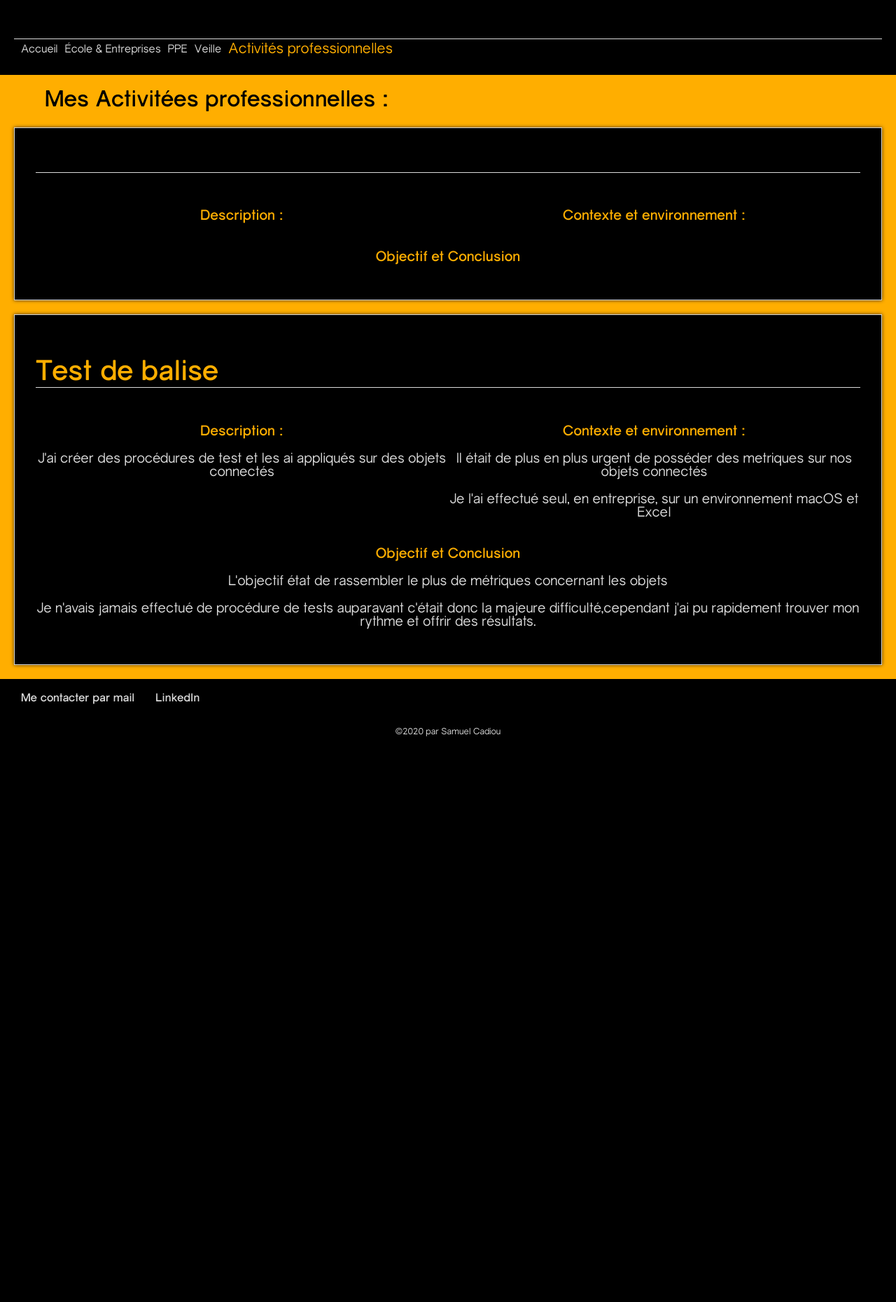
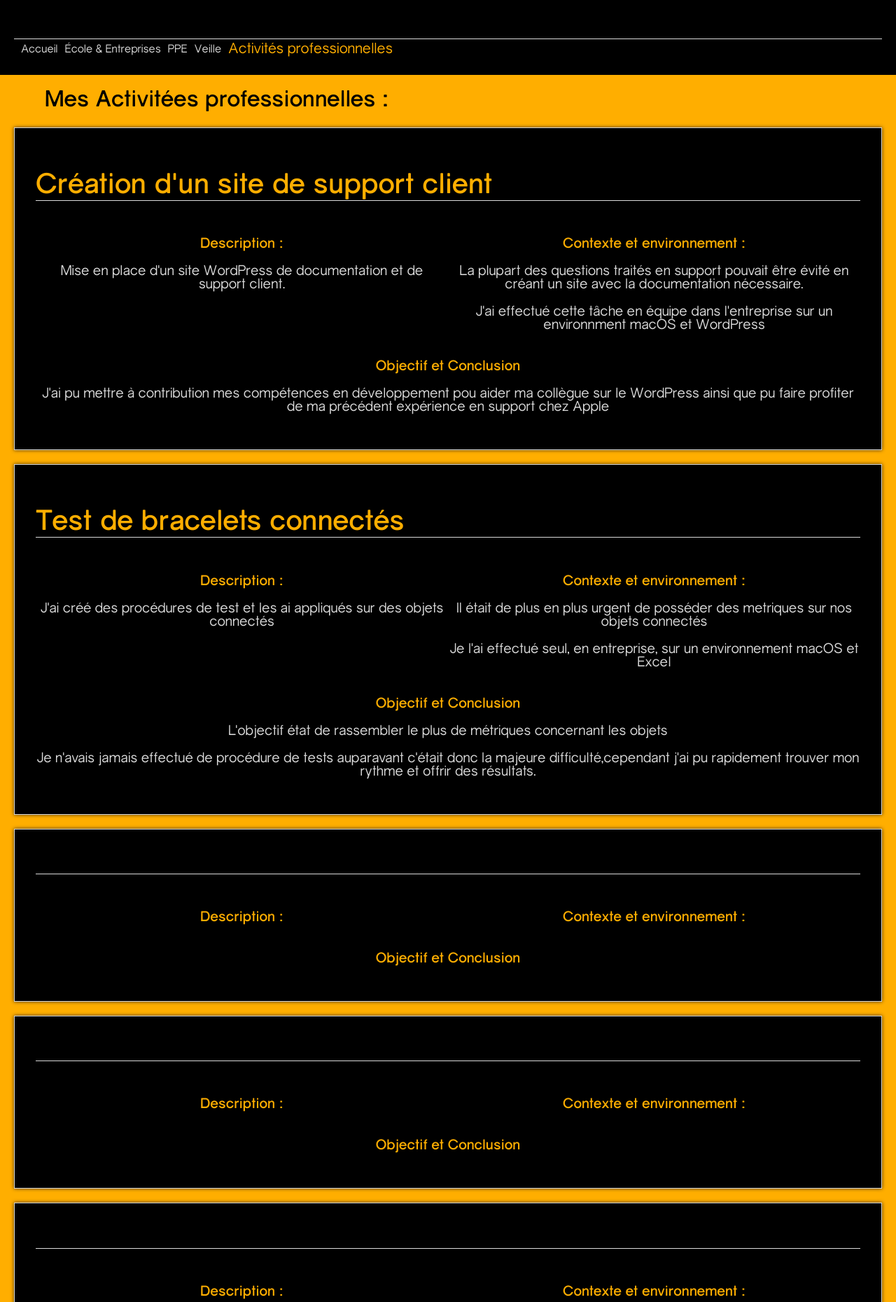
Before and after one commit to SamCadRED/portfolio, a PHP site: page /pages/activitees.php in a window 1280 px wide. Shown: the part 81-1941 px from the top of the page at 70% size. Before the commit the page ends 1133 px from the top, so only its background shows below. Run offline with PHP 8.4, Linux system fonts and the light colour scheme.

Commit message:
ajout d'activités pro

```diff
--- a/pages/activitees.php
+++ b/pages/activitees.php
@@ -37,6 +37,30 @@
 
         <div class="activite1">
         <?php
+                $titre = "Création d'un site de support client";
+                $desc = "Mise en place d'un site WordPress de documentation et de support client.";
+                $contexte = "La plupart des questions traités en support pouvait être évité en créant un site avec la documentation nécessaire.";
+                $env = "J'ai effectué cette tâche en équipe dans l'entreprise sur un environnment macOS et WordPress";
+                $objectif = "";
+                $conclusion = "J'ai pu mettre à contribution mes compétences en développement pou aider ma collègue sur le WordPress ainsi que pu faire profiter de ma précédent expérience en support chez Apple";
+                echo display_activites($titre, $desc, $contexte, $env, $objectif, $conclusion);
+            ?>
+        </div>
+
+        <div class="activite2">
+            <?php
+                $titre = "Test de bracelets connectés";
+                $desc = "J'ai créé des procédures de test et les ai appliqués sur des objets connectés";
+                $contexte = "Il était de plus en plus urgent de posséder des metriques sur nos objets connectés";
+                $env = "Je l'ai effectué seul, en entreprise, sur un environnement macOS et Excel";
+                $objectif = "L'objectif état de rassembler le plus de métriques concernant les objets";
+                $conclusion = "Je n'avais jamais effectué de procédure de tests auparavant c'était donc la majeure difficulté,cependant j'ai pu rapidement trouver mon rythme et offrir des résultats.";
+                echo display_activites($titre, $desc, $contexte, $env, $objectif, $conclusion);
+            ?>
+        </div>
+
+        <div class="activite3">
+            <?php
                 $titre = "";
                 $desc = "";
                 $contexte = "";
@@ -47,19 +71,65 @@
             ?>
         </div>
 
-        <div class="activitee1">
+        <div class="activite4">
             <?php
-                $titre = "Test de balise";
-                $desc = "J'ai créer des procédures de test et les ai appliqués sur des objets connectés";
-                $contexte = "Il était de plus en plus urgent de posséder des metriques sur nos objets connectés";
-                $env = "Je l'ai effectué seul, en entreprise, sur un environnement macOS et Excel";
-                $objectif = "L'objectif état de rassembler le plus de métriques concernant les objets";
-                $conclusion = "Je n'avais jamais effectué de procédure de tests auparavant c'était donc la majeure difficulté,cependant j'ai pu rapidement trouver mon rythme et offrir des résultats.";
+                $titre = "";
+                $desc = "";
+                $contexte = "";
+                $env = "";
+                $objectif = "";
+                $conclusion = "";
                 echo display_activites($titre, $desc, $contexte, $env, $objectif, $conclusion);
             ?>
         </div>
 
+        <div class="activite5">
+            <?php
+                $titre = "";
+                $desc = "";
+                $contexte = "";
+                $env = "";
+                $objectif = "";
+                $conclusion = "";
+                echo display_activites($titre, $desc, $contexte, $env, $objectif, $conclusion);
+            ?>
+        </div>
 
+        <div class="activite6">
+            <?php
+                $titre = "";
+                $desc = "";
+                $contexte = "";
+                $env = "";
+                $objectif = "";
+                $conclusion = "";
+                echo display_activites($titre, $desc, $contexte, $env, $objectif, $conclusion);
+            ?>
+        </div>
+
+        <div class="activite7">
+            <?php
+                $titre = "";
+                $desc = "";
+                $contexte = "";
+                $env = "";
+                $objectif = "";
+                $conclusion = "";
+                echo display_activites($titre, $desc, $contexte, $env, $objectif, $conclusion);
+            ?>
+        </div>
+
+        <div class="activite8">
+            <?php
+                $titre = "";
+                $desc = "";
+                $contexte = "";
+                $env = "";
+                $objectif = "";
+                $conclusion = "";
+                echo display_activites($titre, $desc, $contexte, $env, $objectif, $conclusion);
+            ?>
+        </div>
     </div>
 
     <div class="footer_cont">
```
